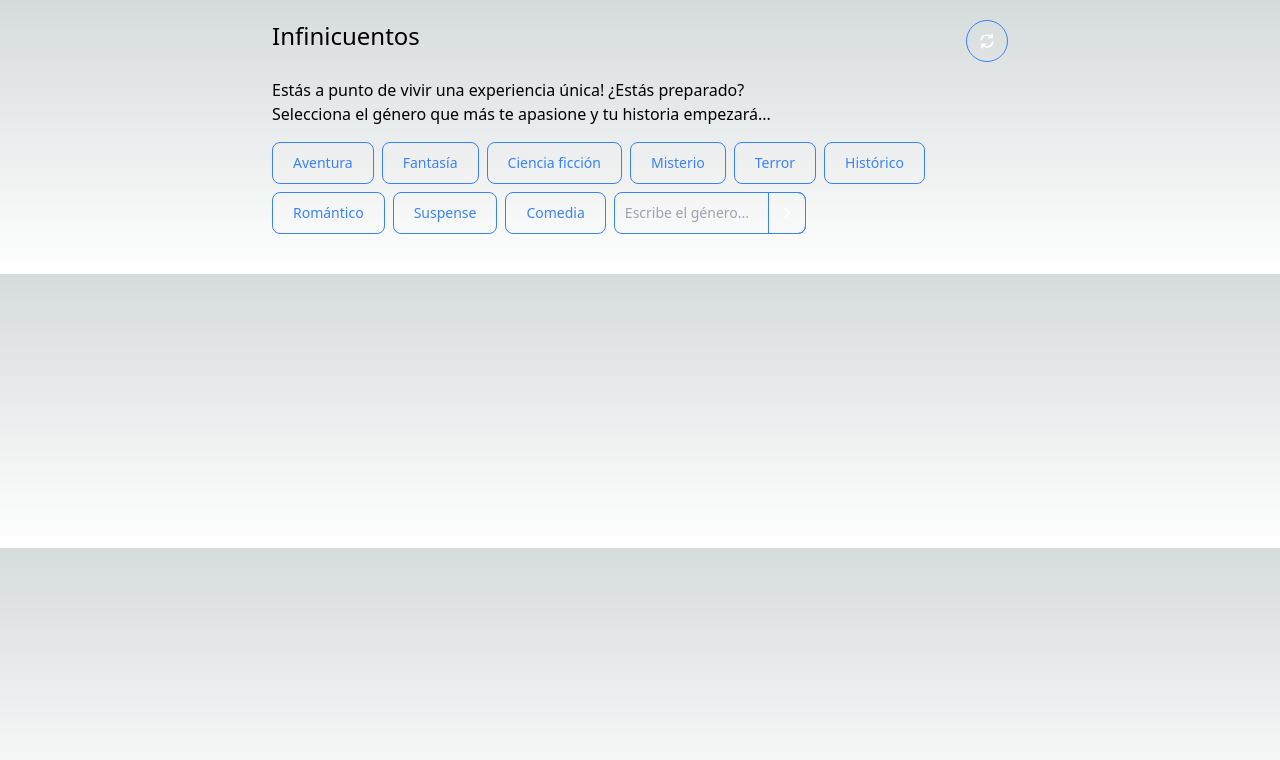
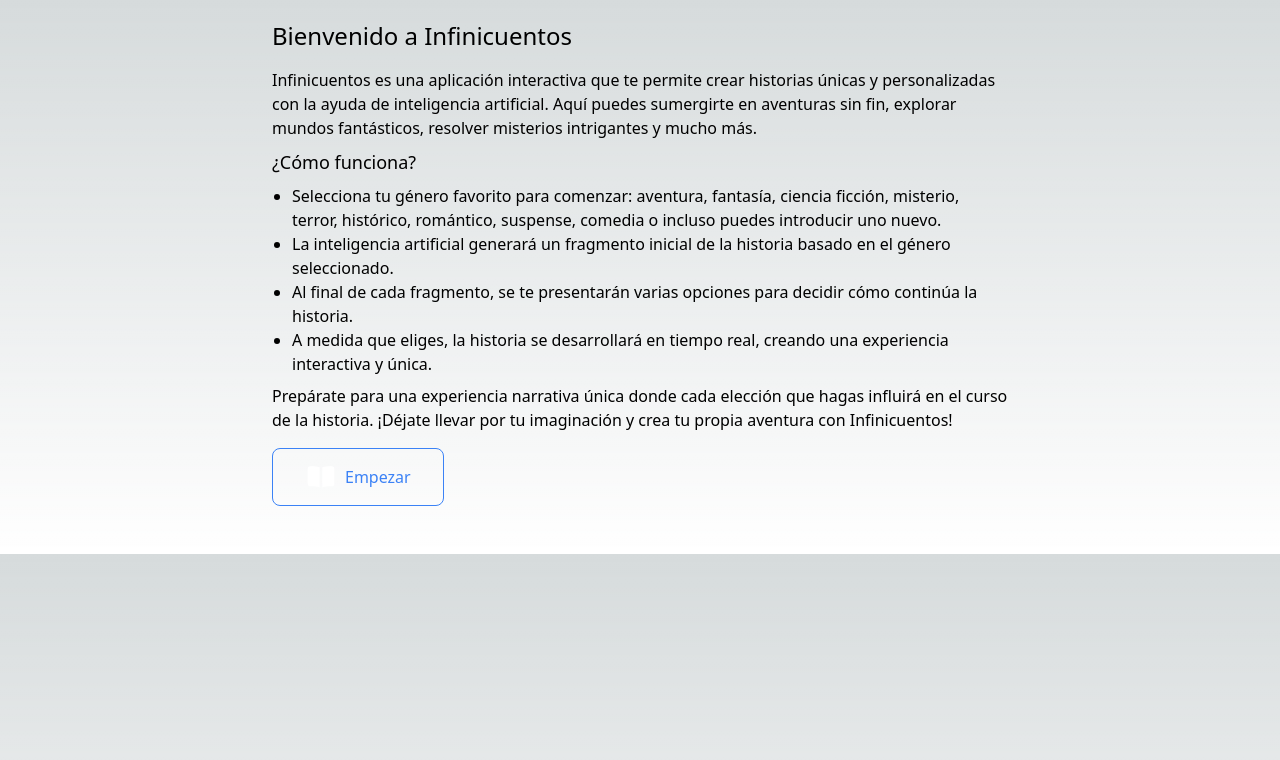
Before and after one commit to mpont91/infinicuentos, an Astro site: page / in a window 1280 px wide. Built offline with nearby package versions, Linux system fonts and the light colour scheme; Astro itself is replaced by a stand-in of ours.

Commit message:
Add landing page instructions with start button

```diff
--- a/src/components/Choices.vue
+++ b/src/components/Choices.vue
@@ -48,11 +48,10 @@ import {
   buttonClassActive,
   calculateDistanceBetweenElements,
   delay,
-  genres,
   throttle,
 } from '../utils.ts'
 import { fadeOutFast, fadeOutSlow, slide } from '../anime.ts'
-import ArrowRightIcon from './ArrowRightIcon.vue'
+import ArrowRightIcon from '../icons/ArrowRightIcon.vue'
 
 const props = defineProps({
   fragmentId: {
--- a/src/components/Fragment.vue
+++ b/src/components/Fragment.vue
@@ -23,8 +23,8 @@
 <script setup lang="ts">
 import { onMounted } from 'vue'
 import Choices from './Choices.vue'
-import StarIcon from './StarIcon.vue'
-import ExclamationIcon from './ExclamationIcon.vue'
+import StarIcon from '../icons/StarIcon.vue'
+import ExclamationIcon from '../icons/ExclamationIcon.vue'
 import { showFragment } from '../anime.ts'
 
 const props = defineProps({
--- a/src/components/Introduction.vue
+++ b/src/components/Introduction.vue
@@ -10,7 +10,7 @@ import { onMounted } from 'vue'
 import { slideUpIn } from '../anime.ts'
 
 onMounted(async () => {
-  slideUpIn(['#introduction > p:nth-child(1)'], 1200)
-  slideUpIn(['#introduction > p:nth-child(2)'], 1600)
+  slideUpIn(['#introduction > p:nth-child(1)'], 100)
+  slideUpIn(['#introduction > p:nth-child(2)'], 300)
 })
 </script>
--- a/src/components/Loading.vue
+++ /dev/null
@@ -1,19 +0,0 @@
-<template>
-  <div role="status" class="animate-pulse">
-    <div class="h-3 bg-gray-200 rounded-full dark:bg-gray-700 mb-2.5"></div>
-    <div class="h-3 bg-gray-200 rounded-full dark:bg-gray-700 mb-3.5"></div>
-    <div class="flex flex-wrap items-center gap-2">
-      <div class="h-10 bg-gray-300 rounded-lg dark:bg-gray-600 w-24"></div>
-      <div class="h-10 bg-gray-200 rounded-lg dark:bg-gray-700 w-24"></div>
-      <div class="h-10 bg-gray-300 rounded-lg dark:bg-gray-600 w-36"></div>
-      <div class="h-10 bg-gray-200 rounded-lg dark:bg-gray-700 w-24"></div>
-      <div class="h-10 bg-gray-300 rounded-lg dark:bg-gray-600 w-24"></div>
-      <div class="h-10 bg-gray-200 rounded-lg dark:bg-gray-700 w-24"></div>
-      <div class="h-10 bg-gray-300 rounded-lg dark:bg-gray-600 w-28"></div>
-      <div class="h-10 bg-gray-200 rounded-lg dark:bg-gray-700 w-24"></div>
-      <div class="h-10 bg-gray-300 rounded-lg dark:bg-gray-600 w-24"></div>
-      <div class="h-10 bg-gray-300 rounded-lg dark:bg-gray-600 w-60"></div>
-    </div>
-    <span class="sr-only">Loading...</span>
-  </div>
-</template>
--- a/src/components/Restart.vue
+++ b/src/components/Restart.vue
@@ -1,36 +1,32 @@
 <template>
   <button
     type="button"
-    class="text-blue-700 border border-blue-700 hover:bg-blue-700 hover:text-white focus:ring-4 focus:outline-none focus:ring-blue-300 font-medium rounded-full text-sm p-2.5 text-center inline-flex items-center dark:border-blue-500 dark:text-blue-500 dark:hover:text-white dark:focus:ring-blue-800 dark:hover:bg-blue-500"
+    class="text-blue-700 border border-blue-700 hover:bg-blue-700 hover:text-white focus:ring-4 focus:outline-none focus:ring-blue-300 font-medium rounded-lg text-md py-3 px-8 text-center inline-flex items-center dark:border-blue-500 dark:text-blue-500 dark:hover:text-white dark:focus:ring-blue-800 dark:hover:bg-blue-500"
     @click="$emit('restart')"
     :disabled="isDisabled"
   >
-    <svg
-      class="w-5 h-5 text-gray-800 dark:text-white"
-      aria-hidden="true"
-      xmlns="http://www.w3.org/2000/svg"
-      width="24"
-      height="24"
-      fill="none"
-      viewBox="0 0 24 24"
-    >
-      <path
-        stroke="currentColor"
-        stroke-linecap="round"
-        stroke-linejoin="round"
-        stroke-width="2"
-        d="M17.651 7.65a7.131 7.131 0 0 0-12.68 3.15M18.001 4v4h-4m-7.652 8.35a7.13 7.13 0 0 0 12.68-3.15M6 20v-4h4"
-      />
-    </svg>
+    <RefreshIcon class="me-2" v-if="isStarted" />
+    <span v-if="isStarted">Volver a empezar</span>
+    <span v-if="isStarted" class="sr-only">Restart</span>
 
-    <span class="sr-only">Icon description</span>
+    <BookIcon class="me-2" v-if="!isStarted" />
+    <span v-if="!isStarted">Empezar</span>
+    <span v-if="!isStarted" class="sr-only">Empezar</span>
   </button>
 </template>
+
 <script setup lang="ts">
+import RefreshIcon from '../icons/RefreshIcon.vue'
+import BookIcon from '../icons/BookIcon.vue'
+
 defineProps({
   isDisabled: {
     type: Boolean,
     required: true,
   },
+  isStarted: {
+    type: Boolean,
+    required: true,
+  },
 })
 </script>
--- a/src/components/Story.vue
+++ b/src/components/Story.vue
@@ -1,16 +1,15 @@
 <template>
-  <div class="flex mt-1 mb-4">
-    <h1 class="text-2xl flex-1">Infinicuentos</h1>
+  <div id="controls">
     <Restart
+      class="mb-8"
+      :isStarted="isStarted"
       :isDisabled="restartIsDisabled"
       @restart="restart"
-      class="flex-none"
     />
   </div>
-  <Loading v-if="isLoading" />
-  <div :key="renderKey" id="content" v-show="!isLoading">
+  <div :key="renderKey" id="content" v-show="isStarted">
     <Introduction />
-    <Genre @selectGenre="begin" />
+    <Genre @selectGenre="beginStory" />
     <ol
       id="storyline"
       class="relative border-s border-gray-200 dark:border-gray-700"
@@ -30,8 +29,7 @@
 </template>
 
 <script setup lang="ts">
-import { reactive, onMounted, ref } from 'vue'
-import Loading from './Loading.vue'
+import { reactive, ref } from 'vue'
 import Introduction from './Introduction.vue'
 import Genre from './genre.vue'
 import Fragment from './Fragment.vue'
@@ -42,19 +40,14 @@ import type { CoreMessage } from 'ai'
 import type { FragmentType } from '../types.ts'
 import { fall } from '../anime.ts'
 
-const isLoading: boolean = ref(true)
+const isStarted: boolean = ref(false)
 const isLoadingFragment: boolean = ref(false)
 const fragments: FragmentType[] = reactive([])
 const messages: CoreMessage[] = []
 const renderKey: number = ref(0)
 const restartIsDisabled: boolean = ref(false)
 
-onMounted(async () => {
-  await delay()
-  isLoading.value = false
-})
-
-async function begin(genre: string) {
+async function beginStory(genre: string) {
   messages.push({
     role: 'system',
     content: prompt.replace('[genre]', genre),
@@ -111,14 +104,14 @@ async function apiRequest() {
 
 async function restart() {
   restartIsDisabled.value = true
-  fall(['#content'])
-  await delay()
-  isLoading.value = true
-  fragments.splice(0, fragments.length)
-  messages.splice(0, fragments.length)
+  if (isStarted.value) {
+    fall(['#content'])
+    fragments.splice(0, fragments.length)
+    messages.splice(0, fragments.length)
+    await delay()
+  }
   renderKey.value += 1
-  await delay()
-  isLoading.value = false
+  isStarted.value = true
   restartIsDisabled.value = false
 }
 </script>
--- a/src/components/genre.vue
+++ b/src/components/genre.vue
@@ -49,7 +49,7 @@ import {
   genres,
   calculateDistanceBetweenElements,
 } from '../utils.ts'
-import ArrowRightIcon from './ArrowRightIcon.vue'
+import ArrowRightIcon from '../icons/ArrowRightIcon.vue'
 import { slideUpIn, fadeOutSlow, fadeOutFast, slide } from '../anime.ts'
 
 const emit = defineEmits(['selectGenre'])
@@ -59,7 +59,7 @@ const creativeGenre: string = ref('')
 const isCreativeGenreSelected: boolean = ref(false)
 
 onMounted(() => {
-  slideUpIn(['#genres > button', '#creative-genre'], 2000)
+  slideUpIn(['#genres > button', '#creative-genre'], 700)
 })
 
 function selectGenre(genre: string, index: number) {
--- /dev/null
+++ b/src/icons/BookIcon.vue
@@ -0,0 +1,17 @@
+<template>
+  <svg
+    class="w-8 h-8 text-gray-800 dark:text-white"
+    aria-hidden="true"
+    xmlns="http://www.w3.org/2000/svg"
+    width="24"
+    height="24"
+    fill="currentColor"
+    viewBox="0 0 24 24"
+  >
+    <path
+      fill-rule="evenodd"
+      d="M11 4.717c-2.286-.58-4.16-.756-7.045-.71A1.99 1.99 0 0 0 2 6v11c0 1.133.934 2.022 2.044 2.007 2.759-.038 4.5.16 6.956.791V4.717Zm2 15.081c2.456-.631 4.198-.829 6.956-.791A2.013 2.013 0 0 0 22 16.999V6a1.99 1.99 0 0 0-1.955-1.993c-2.885-.046-4.76.13-7.045.71v15.081Z"
+      clip-rule="evenodd"
+    />
+  </svg>
+</template>
--- /dev/null
+++ b/src/icons/RefreshIcon.vue
@@ -0,0 +1,19 @@
+<template>
+  <svg
+    class="w-5 h-5 text-gray-800 dark:text-white"
+    aria-hidden="true"
+    xmlns="http://www.w3.org/2000/svg"
+    width="24"
+    height="24"
+    fill="none"
+    viewBox="0 0 24 24"
+  >
+    <path
+      stroke="currentColor"
+      stroke-linecap="round"
+      stroke-linejoin="round"
+      stroke-width="2"
+      d="M17.651 7.65a7.131 7.131 0 0 0-12.68 3.15M18.001 4v4h-4m-7.652 8.35a7.13 7.13 0 0 0 12.68-3.15M6 20v-4h4"
+    />
+  </svg>
+</template>
--- a/src/pages/index.astro
+++ b/src/pages/index.astro
@@ -5,6 +5,41 @@ import Story from '../components/Story.vue'
 
 <IndexLayout>
   <div class="container mx-auto p-4 max-w-3xl">
+    <div class="mt-1 mb-4">
+      <h1 class="text-2xl mb-4">Bienvenido a Infinicuentos</h1>
+
+      <p class="mb-2">
+        Infinicuentos es una aplicación interactiva que te permite crear
+        historias únicas y personalizadas con la ayuda de inteligencia
+        artificial. Aquí puedes sumergirte en aventuras sin fin, explorar mundos
+        fantásticos, resolver misterios intrigantes y mucho más.
+      </p>
+      <h2 class="text-lg mb-2">¿Cómo funciona?</h2>
+      <ul class="list-disc pl-5 mb-2">
+        <li>
+          Selecciona tu género favorito para comenzar: aventura, fantasía,
+          ciencia ficción, misterio, terror, histórico, romántico, suspense,
+          comedia o incluso puedes introducir uno nuevo.
+        </li>
+        <li>
+          La inteligencia artificial generará un fragmento inicial de la
+          historia basado en el género seleccionado.
+        </li>
+        <li>
+          Al final de cada fragmento, se te presentarán varias opciones para
+          decidir cómo continúa la historia.
+        </li>
+        <li>
+          A medida que eliges, la historia se desarrollará en tiempo real,
+          creando una experiencia interactiva y única.
+        </li>
+      </ul>
+      <p class="mb-4">
+        Prepárate para una experiencia narrativa única donde cada elección que
+        hagas influirá en el curso de la historia. ¡Déjate llevar por tu
+        imaginación y crea tu propia aventura con Infinicuentos!
+      </p>
+    </div>
     <Story client:load />
   </div>
 </IndexLayout>
```
Also changed, not shown: src/icons/ArrowRightIcon.vue (renamed from src/components/ArrowRightIcon.vue), src/icons/ExclamationIcon.vue (renamed from src/components/ExclamationIcon.vue), src/icons/StarIcon.vue (renamed from src/components/StarIcon.vue).
